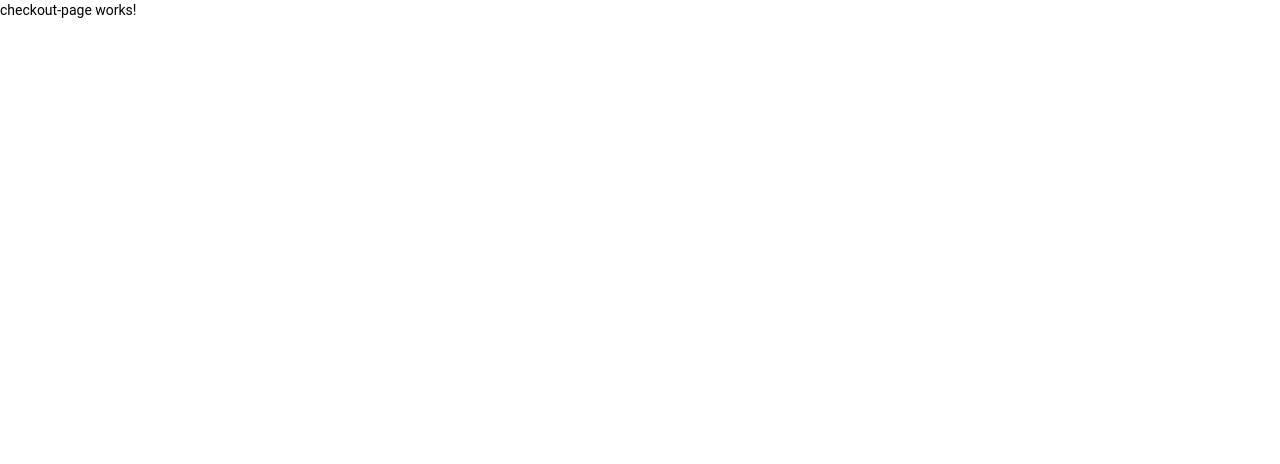
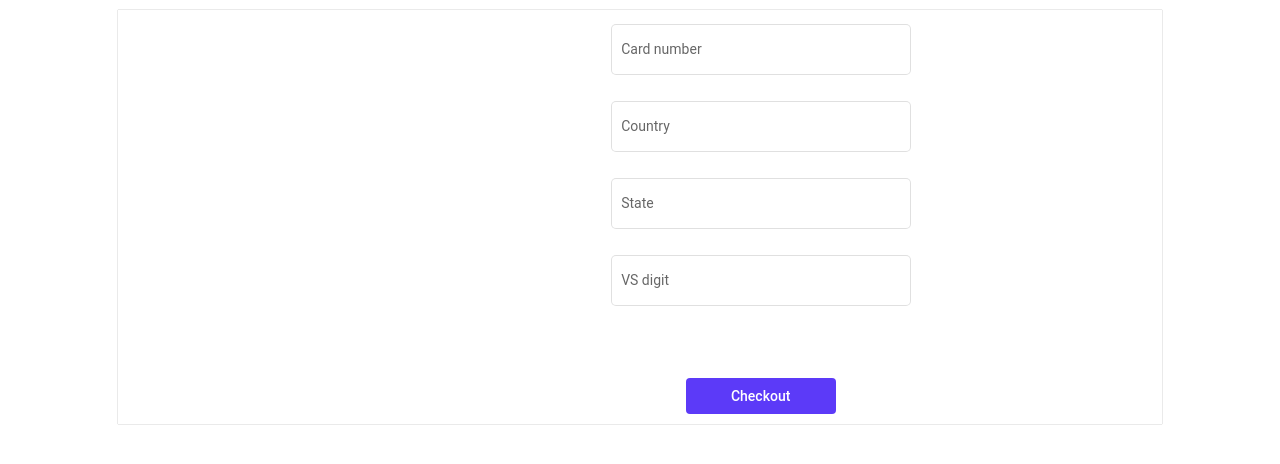
Before and after one commit to Amedzro-Elikplim/E-commerce, an Angular app: page /checkout in a window 1280 px wide. Shown: the top 464 px of the page. Built offline with nearby package versions, Linux system fonts and the light colour scheme.

Commit message:
Add checkout card

```diff
--- a/src/app/components/pages/checkout-page/checkout-page.component.html
+++ b/src/app/components/pages/checkout-page/checkout-page.component.html
@@ -1 +1,49 @@
-<p>checkout-page works!</p>
+<section>
+
+<div class="card">
+
+    <div>
+    <div  *ngFor="let order of orders">
+        <div class="checkout-card">
+            <img src="{{order.image}}" class="checkout-image" alt="images">
+            <div class="checkout-details">
+                <h2>{{order.name}}</h2>
+                <p>{{order.price}}</p>
+            </div>
+        </div>
+    </div>
+    </div>
+
+    <div>
+   <form class="checkout-form">
+
+    <mat-form-field appearance="outline" class="form-field">
+      <mat-label>Card number</mat-label>
+      <input class="input" type="email" matInput placeholder="Visa/Paypal/MasterCard..."
+      />
+    </mat-form-field>
+
+    <mat-form-field class="form-field" appearance="outline">
+        <mat-label>Country</mat-label>
+      <input class="input" type="text" matInput placeholder="Country"
+      />
+    </mat-form-field>
+
+    <mat-form-field class="form-field" appearance="outline">
+        <mat-label>State</mat-label>
+      <input class="input" type="text" matInput placeholder="State"
+      />
+    </mat-form-field>
+
+    <mat-form-field class="form-field" appearance="outline">
+        <mat-label>VS digit</mat-label>
+      <input class="input" type="text" matInput placeholder="Card Id"
+      />
+    </mat-form-field>
+
+    <button type="submit" mat-button class="checkout-button">Checkout</button>
+  </form>
+</div>
+ </div>
+
+</section>
```
